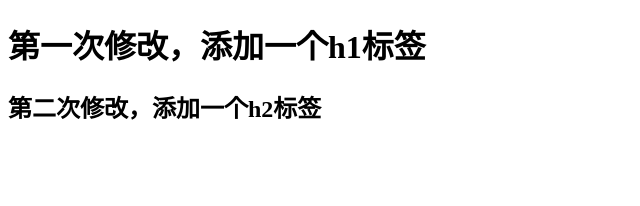
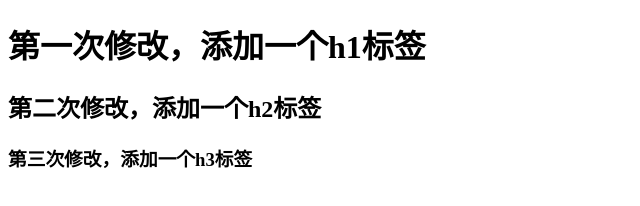
Before and after one commit to wangxinxin0215/test_git, a plain HTML site: page index.html in a window 1280 px wide. Shown: the whole page, without its empty margins (0-640 px from the left). Drawn offline with Linux system fonts and the light colour scheme.

Commit message:
'第四次提交，添加了一个h3标签'

```diff
--- a/index.html
+++ b/index.html
@@ -9,6 +9,7 @@
 <body>
     <h1>第一次修改，添加一个h1标签</h1>
     <h2>第二次修改，添加一个h2标签</h2>
+    <h3>第三次修改，添加一个h3标签</h3>
 </body>
 
 </html>
```
